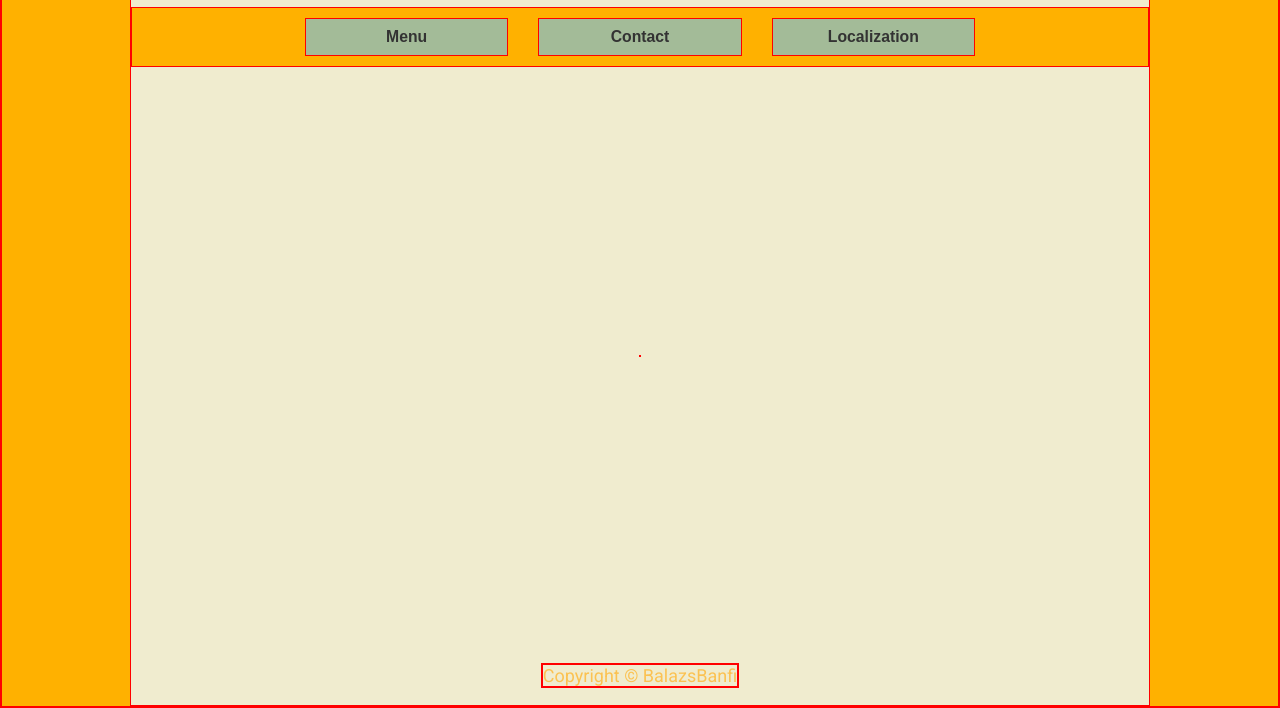
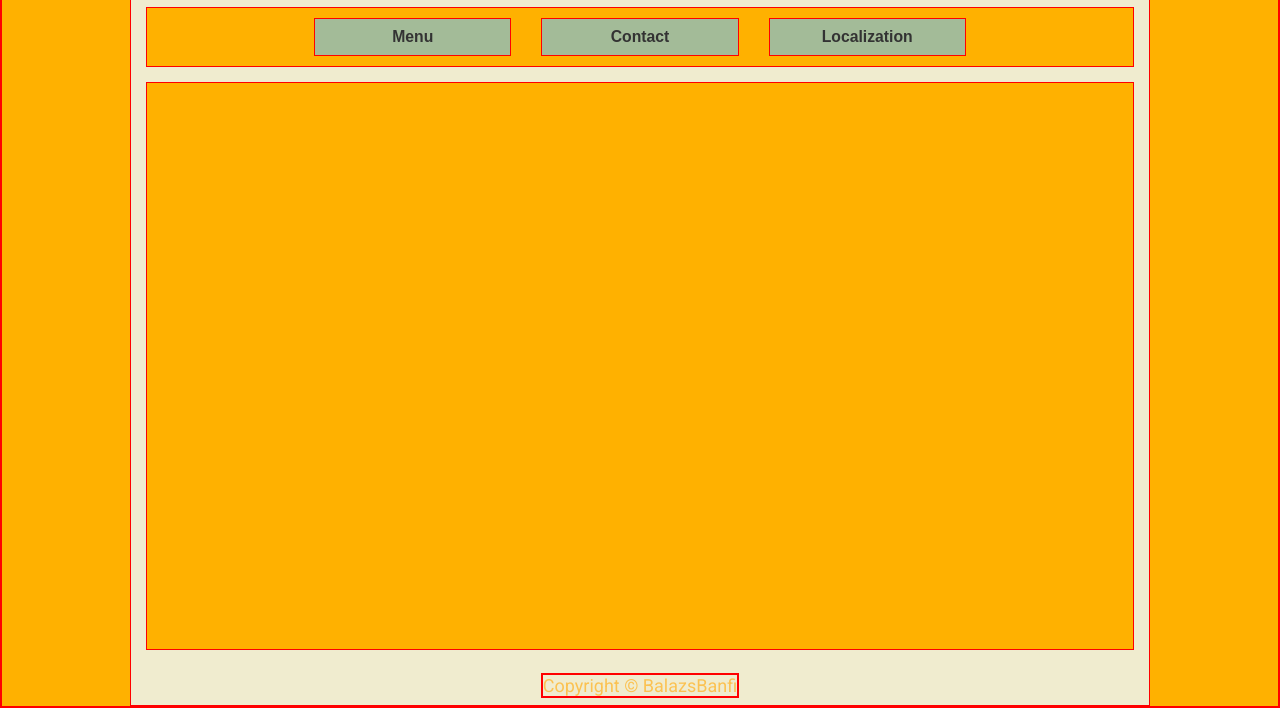
Before and after one commit to BalazsBanfi/TOP-Restaurant, a plain HTML site: page index.html in a window 1280 px wide. Shown: the part 96-804 px from the top of the page. Drawn offline with Linux system fonts and the light colour scheme.

Commit message:
add main section

```diff
--- a/style.css
+++ b/style.css
@@ -48,7 +48,7 @@ body {
   min-height: 100vh;
   background-color: var(--contentBg);
   display: grid;
-  grid-template: 100px 60px 1fr 60px / 1fr;
+  grid-template: 100px 60px 1fr 40px / 1fr;
   align-items: center;
   justify-items: center;
 }
@@ -58,7 +58,7 @@ body {
 *********/
 
 .nav {
-  width: 100%;
+  width: 97%;
   height: 100%;
   background-color: var(--bodyBg);
   display: flex;
@@ -86,3 +86,14 @@ body {
 .nav button:active {
   transform: translateY(3px);
 }
+
+
+/*********
+***Main***
+**********/
+
+main {
+    width: 97%;
+    height: 95%;
+    background-color: var(--bodyBg);
+}
```
